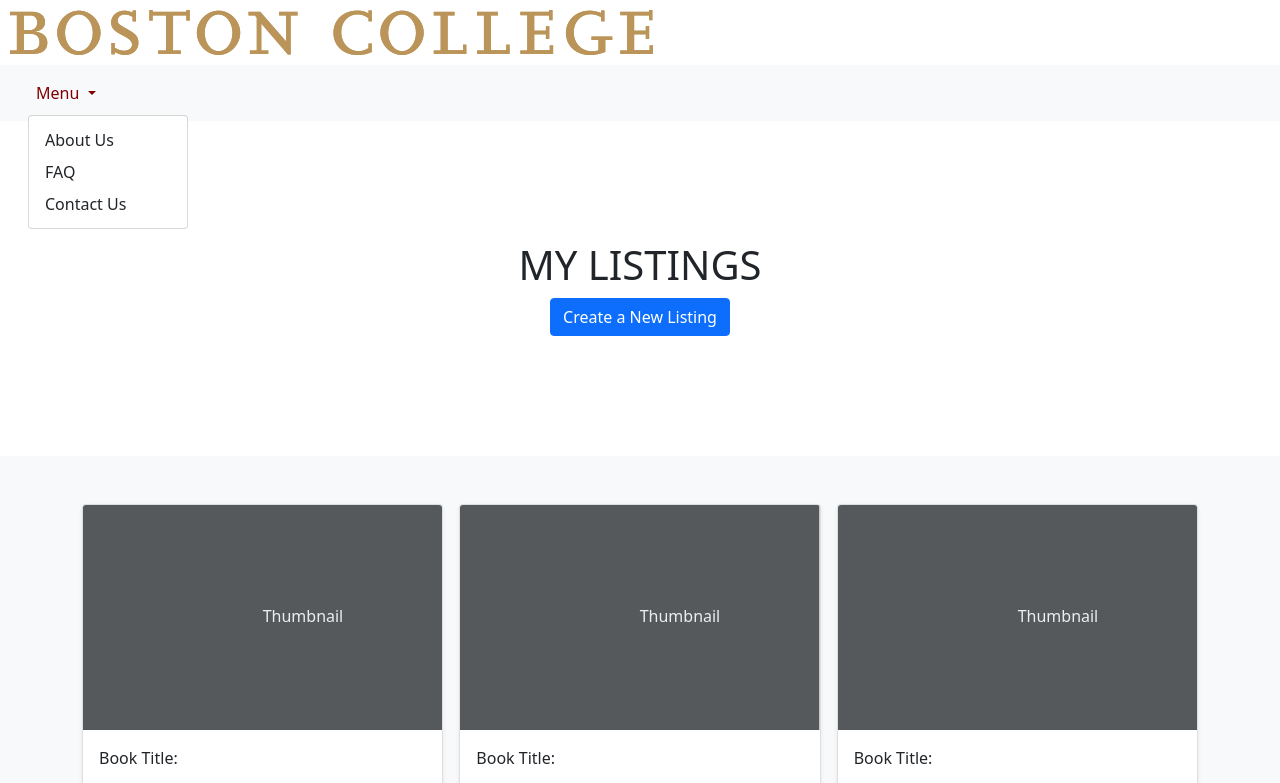
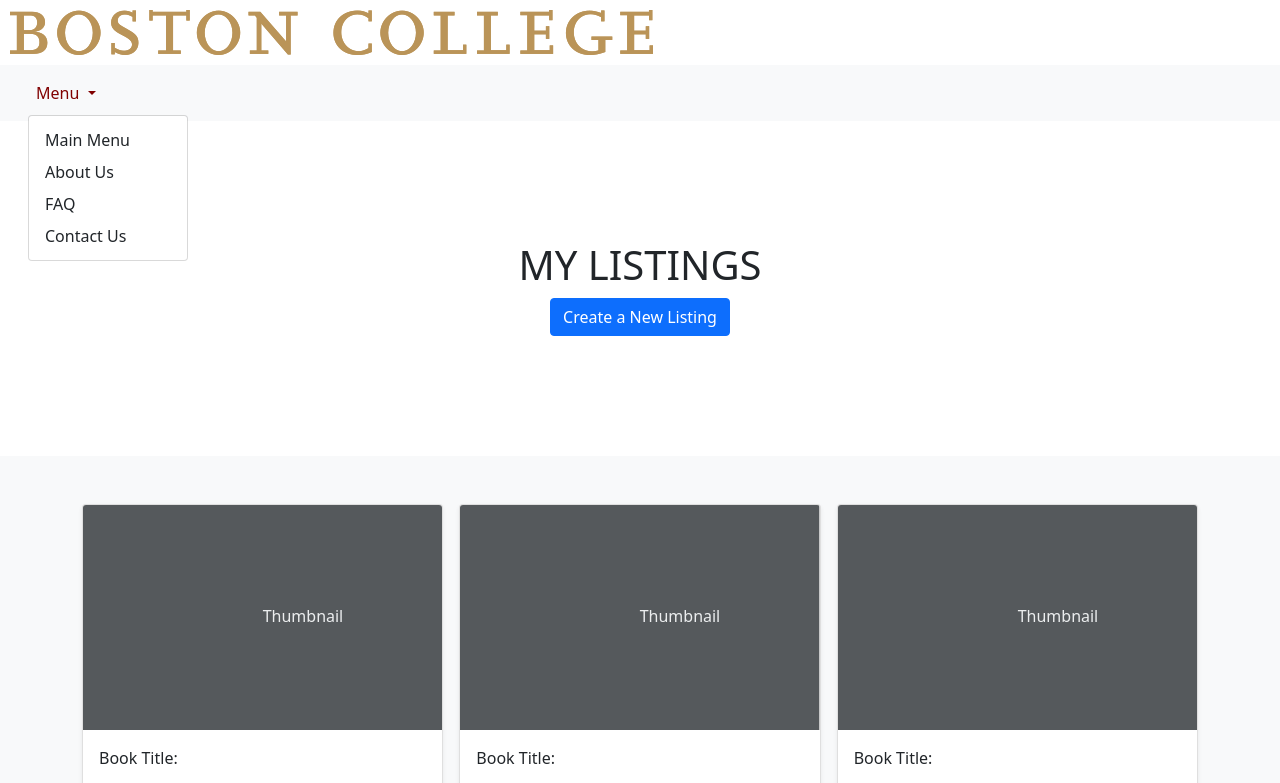
Before and after one commit to erincorc/prototype, a plain HTML site: page client_selling/selling.html in a window 1280 px wide. Both pictures are taken after a click on the button "Menu". Shown: the top 783 px of the page. Drawn offline with nearby package versions, Linux system fonts and the light colour scheme.

Commit message:
Update selling.html

```diff
--- a/client_selling/selling.html
+++ b/client_selling/selling.html
@@ -37,6 +37,7 @@
                           Menu
                         </a>
                         <ul class="dropdown-menu dropdown-menu-light" aria-labelledby="navbarDarkDropdownMenuLink">
+                          <li><a class="dropdown-item" href="/index.html">Main Menu</a></li>
                           <li><a class="dropdown-item" href="#">About Us</a></li>
                           <li><a class="dropdown-item" href="#">FAQ</a></li>
                           <li><a class="dropdown-item" href="#">Contact Us</a></li>
```
